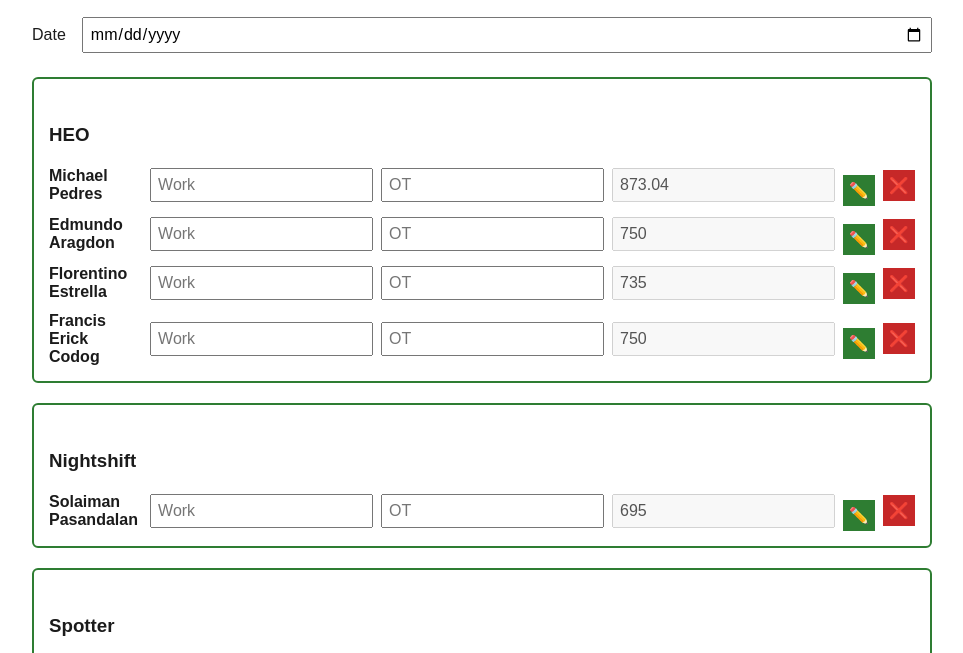
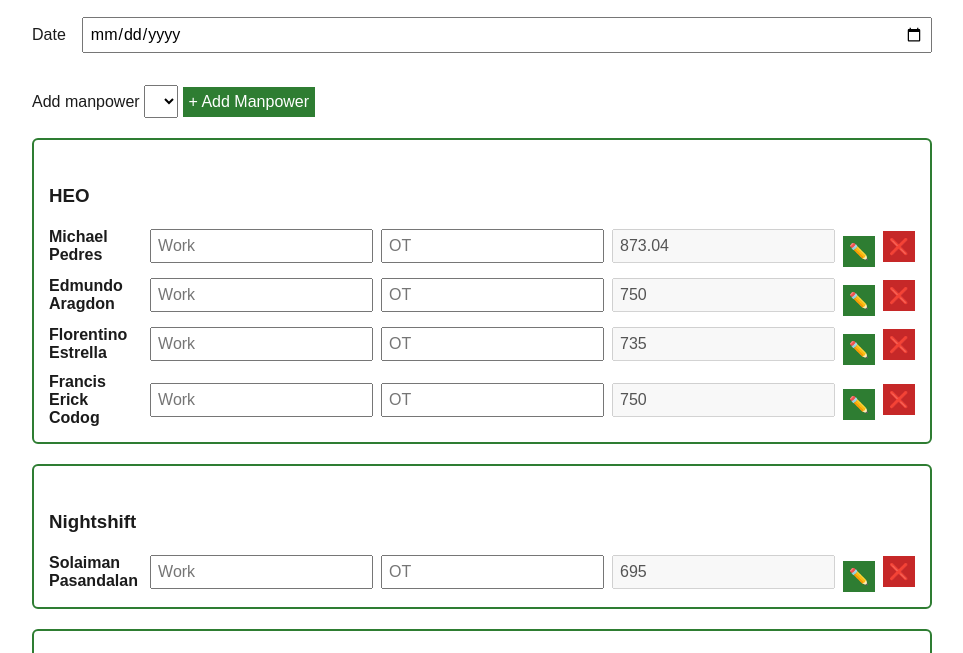
Before and after one commit to darwingacuya081/HMR-TEST-FILE, a plain HTML site: page index.html in a window 1280 px wide. Shown: the part 81-734 px from the top of the page, without its empty margins (158-1121 px from the left). Drawn offline with Linux system fonts and the light colour scheme.

Commit message:
Update index.html

```diff
--- a/index.html
+++ b/index.html
@@ -16,6 +16,11 @@
       </section>
 
       <!-- MANPOWER ROLE SECTIONS -->
+      <div class="manpower-controls">
+        <label class="sr-only" for="manpower-select">Add manpower</label>
+        <select id="manpower-select" aria-label="Available manpower"></select>
+        <button type="button" class="add-btn" id="add-manpower">+ Add Manpower</button>
+      </div>
       <div id="roles"></div>
 
       <!-- EQUIPMENT HMR SECTION -->
```
